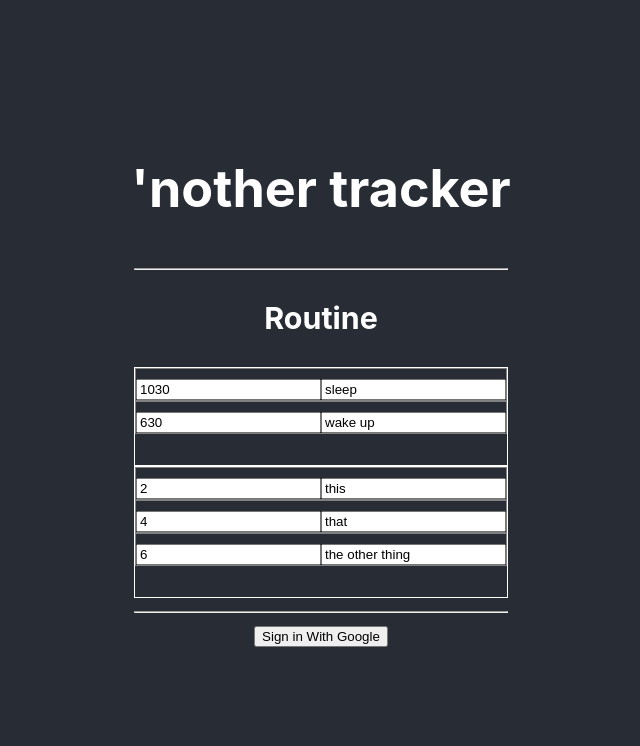
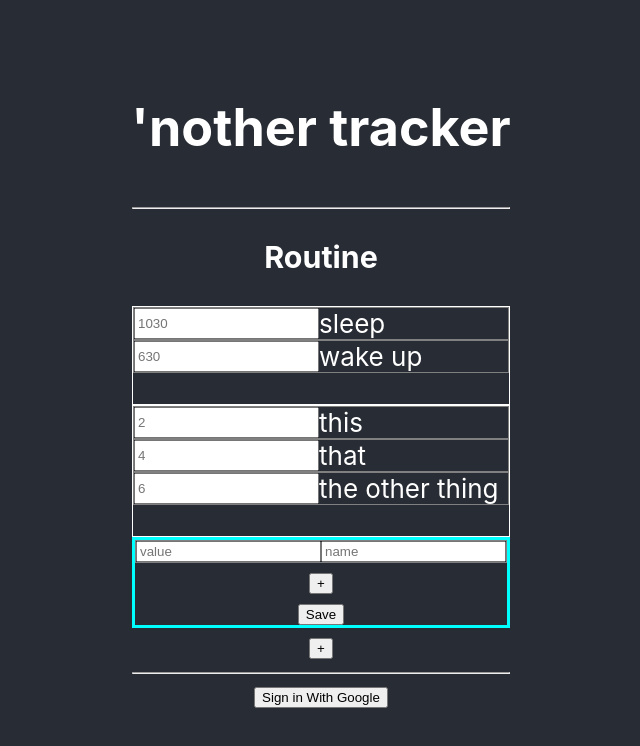
Before and after one commit to phil-mac/nother-tracker, a React (Create React App) app: page / in a window 1280 px wide. Shown: the top 746 px of the page, without its empty margins (319-959 px from the left). Built offline with nearby package versions, Linux system fonts and the light colour scheme; no server answers.

Commit message:
button to add group and add item in the routine editor

```diff
--- a/src/actions/index.js
+++ b/src/actions/index.js
@@ -71,3 +71,10 @@ export const signOut = () => {
         console.log(err);
     })
 }
+
+export const addGroupToRoutine = newGroup => {
+    return{
+        type: SET_ROUTINE,
+        payload: newGroup
+    }
+}
--- /dev/null
+++ b/src/components/GroupEditor.js
@@ -0,0 +1,40 @@
+import React, {useState} from 'react';
+
+export default (props) => {
+    const [groupData, setGroupData] = useState([{value: '', name: ''},]);
+
+    const newItem = {value: '', name: ''};
+
+    const addItem = () => {
+        setGroupData([...groupData, newItem])
+    }
+
+    const saveGroup = () => {
+        props.saveGroup(groupData);
+    }
+
+    return(
+        <div style={{border: '3px solid cyan'}}>
+            {groupData.map((item, index) => (
+                <ItemEditor item={item} key={index}/>
+            ))}
+            <button onClick={addItem}> + </button>
+            <br/>
+            <button onClick={saveGroup}> Save </button>
+
+        </div>
+    )
+}
+
+const ItemEditor = (props) => {
+const handleChange = e => {
+    // update the appropriate variable of the appropriate ITEM of groupData
+    console.log('do thing');
+}
+    return(
+        <div style={{border: '1px solid grey', display: 'flex'}}>
+            <input name='value' placeholder='value' onChange={handleChange}/>
+            <input name='name' placeholder='name' onChange={handleChange}/>
+        </div>
+    )
+}
--- a/src/components/RoutineEditor.js
+++ b/src/components/RoutineEditor.js
@@ -1,10 +1,24 @@
-import React from 'react';
-import {useSelector} from 'react-redux';
+import React, {useState} from 'react';
+import {useSelector, useDispatch} from 'react-redux';
 
 import RoutineGroup from './RoutineGroup';
+import GroupEditor from './GroupEditor';
+import {addGroupToRoutine} from '../actions'
 
 export default () => {
+    const dispatch = useDispatch();
     const routine = useSelector(state => state.routineState.routine);
+
+    const [addingGroup, setAddingGroup] = useState(true);
+
+    const addGroup = () => {
+        setAddingGroup(true);
+    }
+
+    const saveGroup = (groupData) => {
+        // dispatch action to add group to routine
+        dispatch(addGroupToRoutine(groupData));
+    }
 
     return(
         <div>
@@ -13,6 +27,8 @@ export default () => {
             {routine.map((group, index) => (
                 <RoutineGroup group={group} key={index}/>
             ))}
+            {addingGroup && <GroupEditor saveGroup={saveGroup}/>}
+            <button onClick={addGroup}> + </button>
             <hr />
         </div>
     )
--- a/src/components/RoutineGroup.js
+++ b/src/components/RoutineGroup.js
@@ -14,9 +14,9 @@ export default (props) => {
 
 const RoutineItem = (props) => {
     return(
-        <div style={{border: '1px solid grey'}}>
-            <input placeholder='value' value={props.item.val}/>
-            <input placeholder='name'value={props.item.name}/>
+        <div style={{border: '1px solid grey', display: 'flex'}}>
+            <input placeholder={props.item.val} />
+            <span>{props.item.name}</span>
         </div>
     )
 }
--- a/src/reducers/routine.js
+++ b/src/reducers/routine.js
@@ -35,7 +35,7 @@ export const routineReducer = (state = initialState, action) => {
         case SET_ROUTINE: {
             return{
                 ...state,
-                routine: action.payload
+                routine: [...state.routine, action.payload]
             }
         }
         default:
```
